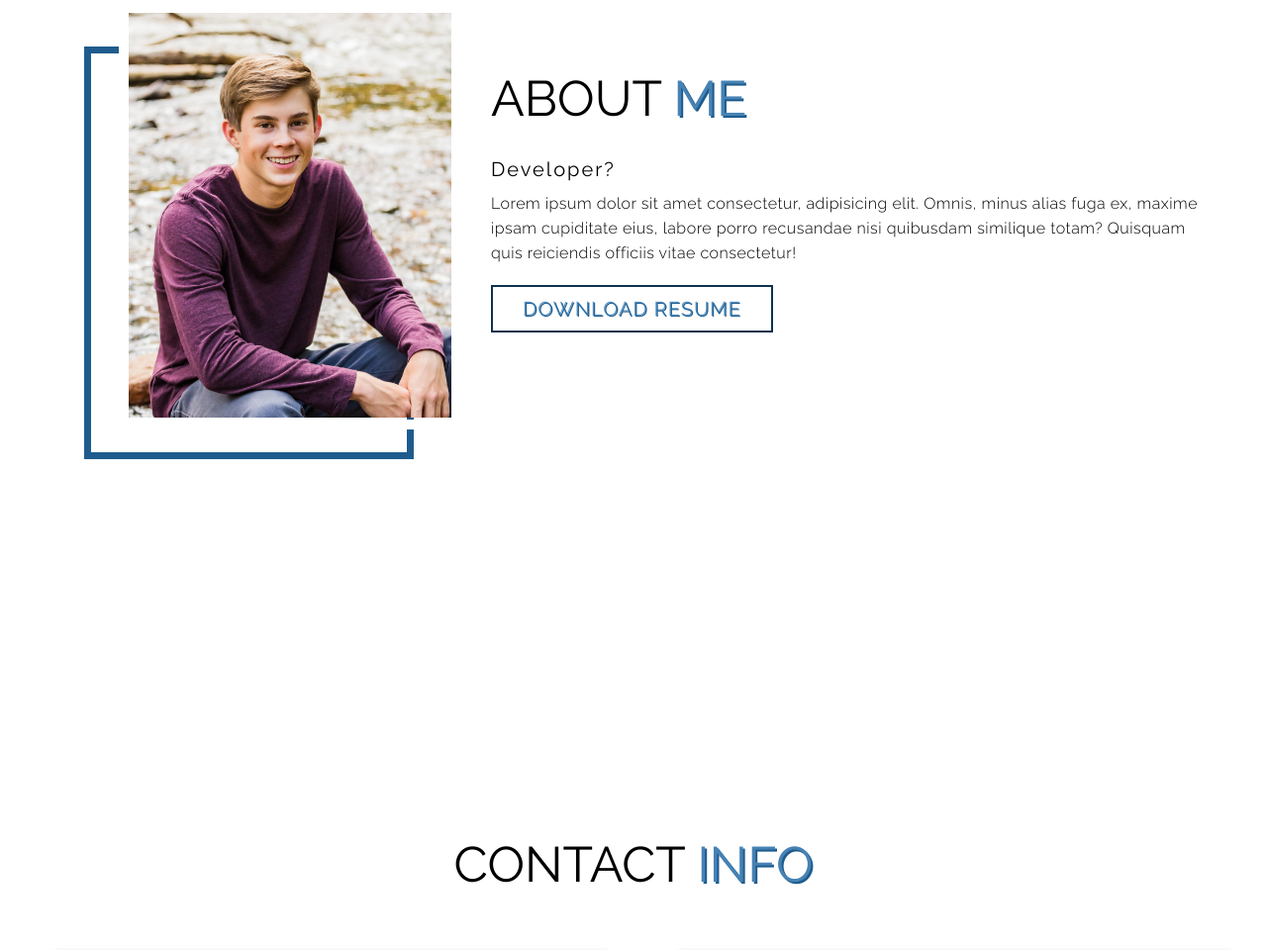
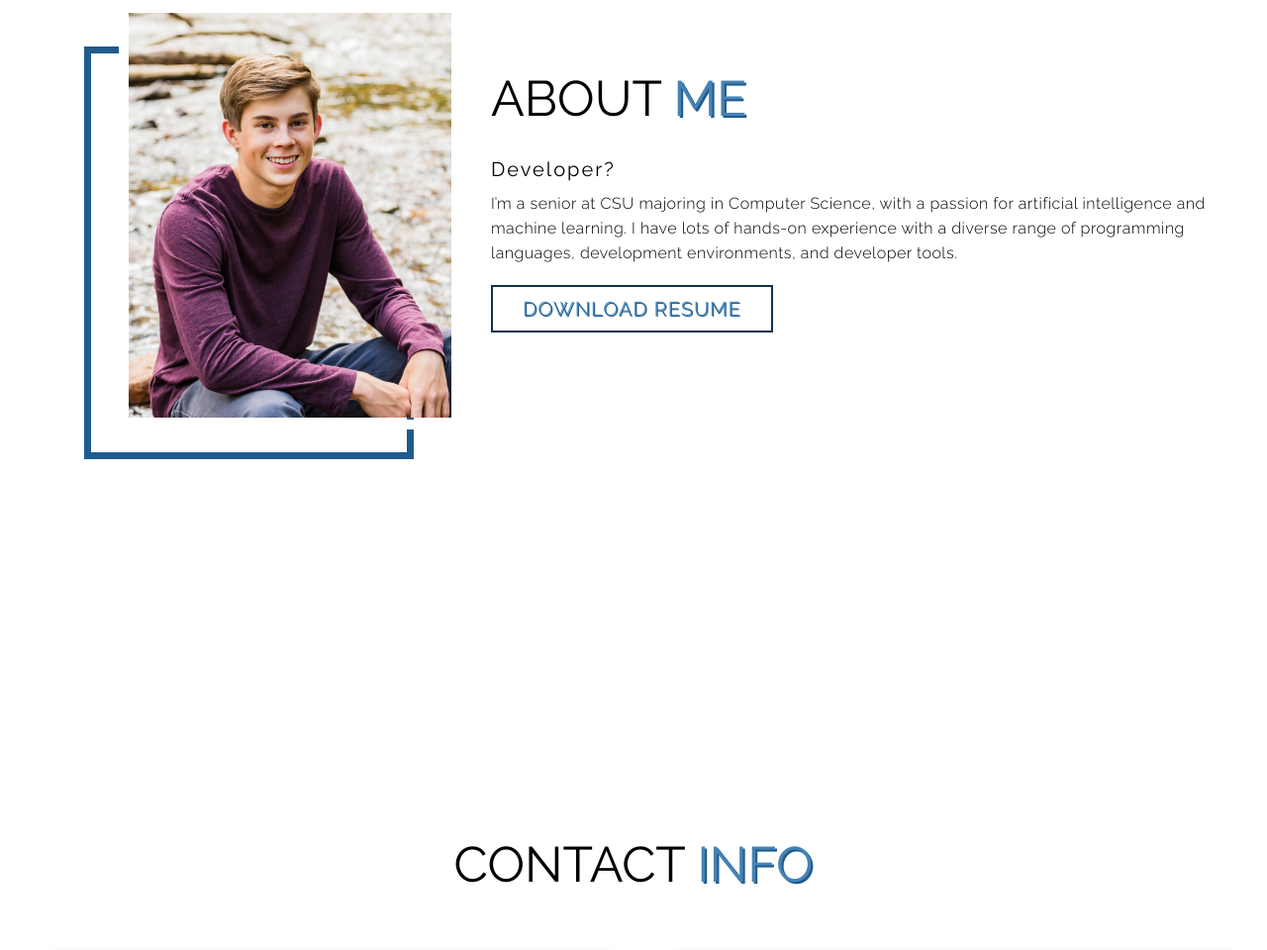
Before and after one commit to Swade1227/portfolio-website, a plain HTML site: page index.html in a window 1280 px wide. Shown: the part 2506-3466 px from the top of the page at 99% size. Drawn offline with Linux system fonts and the light colour scheme.

Commit message:
Update index.html

```diff
--- a/index.html
+++ b/index.html
@@ -134,10 +134,8 @@
           <h1 class="section-title">About <span>Me</span></h1>
           <h2>Developer?</h2>
           <p>
-            Lorem ipsum dolor sit amet consectetur, adipisicing elit. Omnis,
-            minus alias fuga ex, maxime ipsam cupiditate eius, labore porro
-            recusandae nisi quibusdam similique totam? Quisquam quis reiciendis
-            officiis vitae consectetur!
+            I’m a senior at CSU majoring in Computer Science, with a passion for artificial intelligence and machine learning.
+            I have lots of hands-on experience with a diverse range of programming languages, development environments, and developer tools.
           </p>
           <a href="./Resume.pdf" class="cta" download="Resume.pdf"
             >Download Resume</a
```
